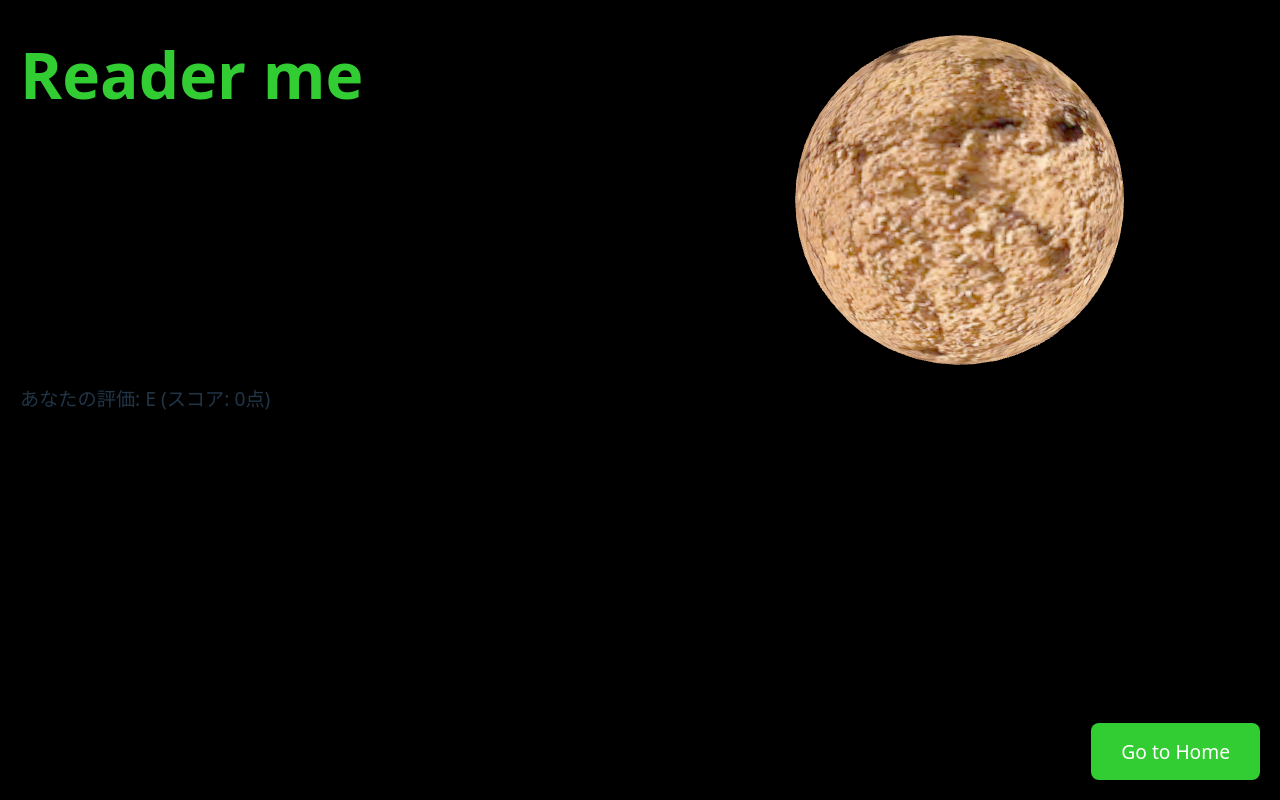
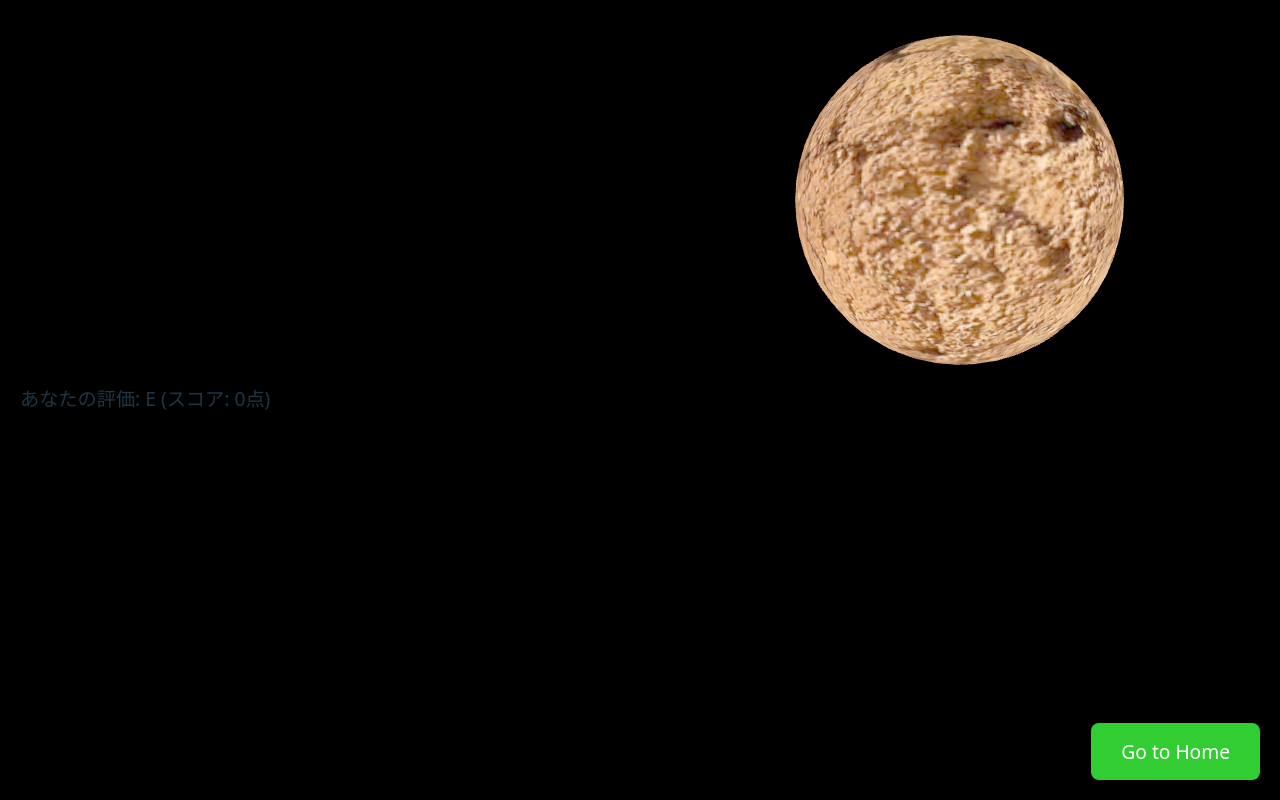
Before and after one commit to Yanai1005/Brakiocup2025-front, a React (Vite) app: page /about in a window 1280 px wide. Built offline with nearby package versions, Linux system fonts and the light colour scheme.

Commit message:
UI整え

```diff
--- a/src/pages/About/about.jsx
+++ b/src/pages/About/about.jsx
@@ -200,7 +200,6 @@ const About = () => {
   };
   return (
     <div className="about-container">
-      <h1 className="app-name">Reader me</h1>
       {repoInfo && (
         <div>
           <h2>リポジトリ 詳細</h2>
```
